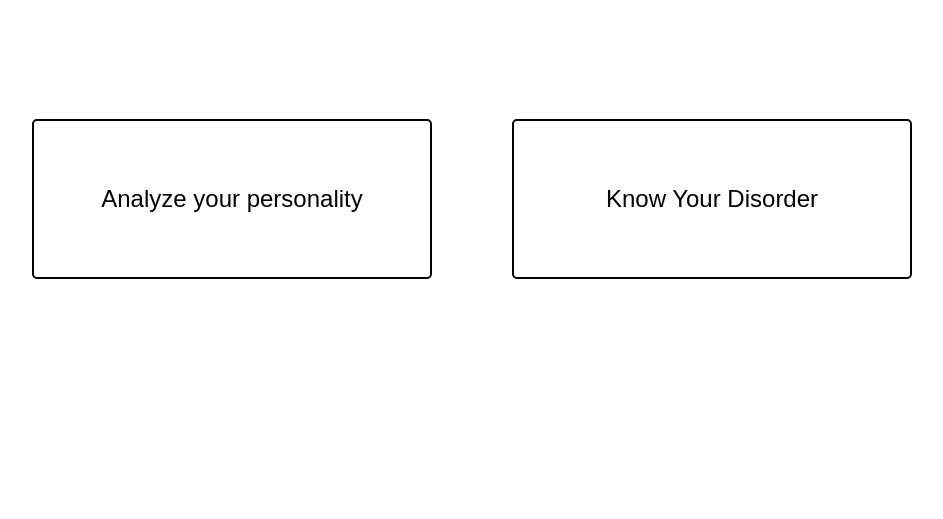
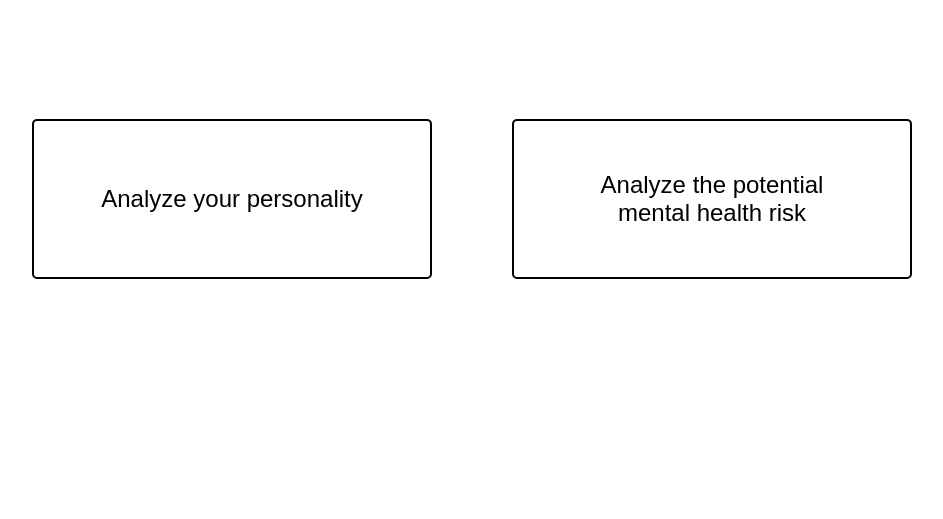
Before and after one commit to Vignesh1625/SAMAM_MentalPeace, a Flask app: page /Page2 in a window 1280 px wide. Shown: the part 116-635 px from the top of the page, without its empty margins (168-1111 px from the left). Run offline with Flask 3, Linux system fonts and the light colour scheme; parts of the project's set-up code (start-up, migrations or seed data) failed here and were passed over; some web fonts are replaced.

Commit message:
b change

```diff
--- a/templates/Page2.html
+++ b/templates/Page2.html
@@ -74,7 +74,7 @@
 
         <div class="container">
             <a href="/character_form"><button type="button">Analyze your personality</button></a>
-            <a href="/disorder_form"><button type="button">Know Your Disorder</button></a>
+            <a href="/disorder_form"><button type="button">Analyze the potential mental health risk</button></a>
         </div><br><br><br>
         <footer>
             <div class="footer">
```
